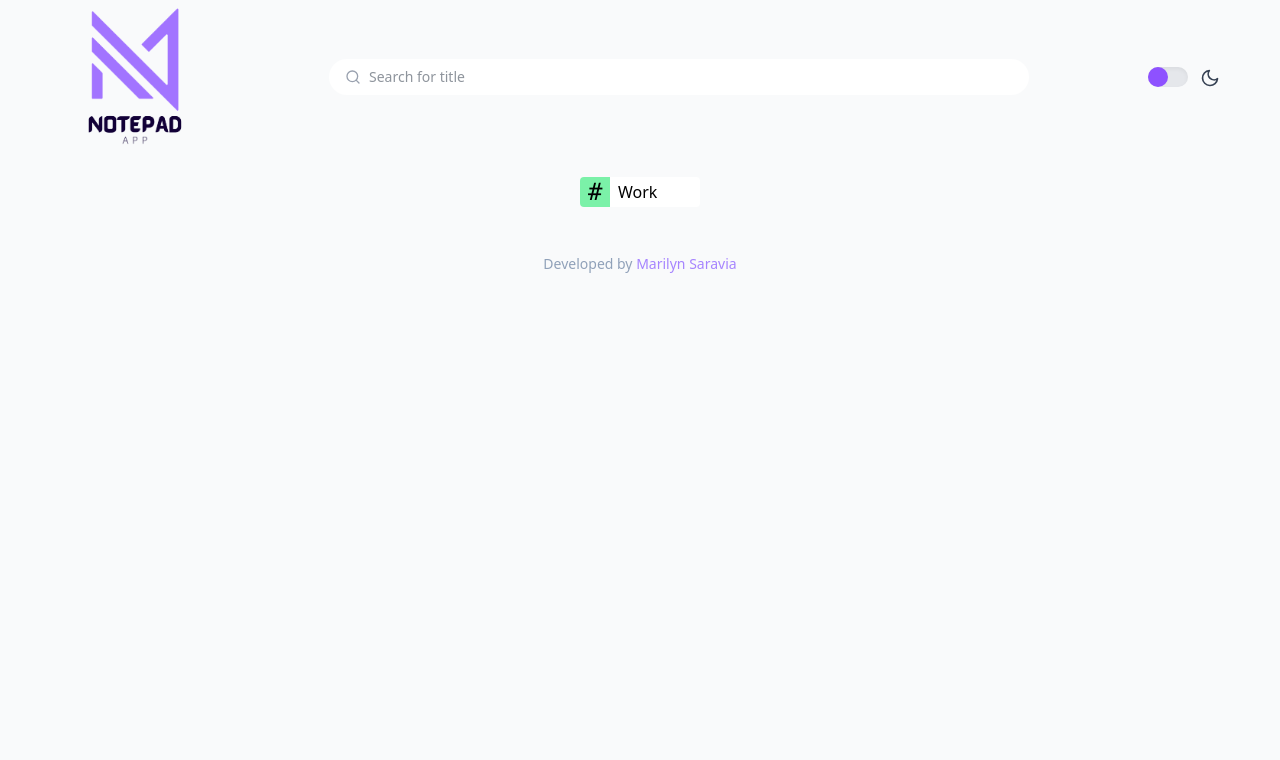
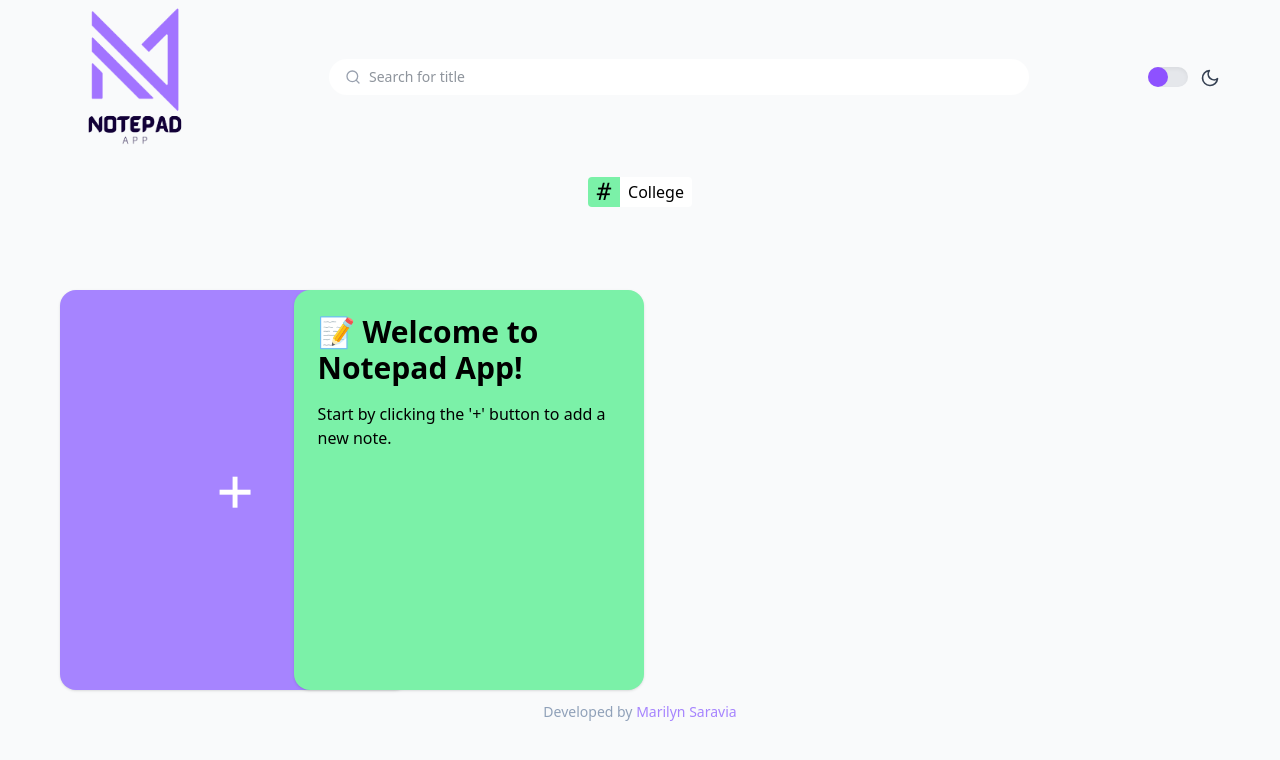
Before and after one commit to marilynsaravia/Notepad-App, a React (Vite) app: page / in a window 1280 px wide. Shown: the top 760 px of the page. Built offline with nearby package versions, Linux system fonts and the light colour scheme.

Commit message:
Display notes and categories dynamically from JSON data

```diff
--- a/src/components/Categories.jsx
+++ b/src/components/Categories.jsx
@@ -1,16 +1,29 @@
+import notes from '../data/notes.json';
+
 const Categories = () => {
-    return (
-        <div className='w-full h-[100px] flex justify-center items-center px-12'>
-            <div className="w-[120px] h-[30px] flex justify-start items-center bg-white dark:bg-gray-700 dark:text-slate-400 rounded-sm ">
-                <div className="max-w-1/4 h-full text-center items-center flex bg-green-300 px-2 rounded-bl-sm rounded-tl-sm text-2xl font-mono dark:text-gray-700">#</div>
-                <div className="w-auto">
-                    <p className="text-left px-2 text-base">
-                        Work {/*Temporal category for layout/testing purposes*/}
-                    </p>
-                </div>
-            </div>
+  // 1. Extract all categories
+  const allCategories = notes.map(note => note.category).filter(Boolean);
+
+  // 2. Remove duplicates
+  const uniqueCategories = [...new Set(allCategories)];
+
+  return (
+    <div className='w-full h-[100px] flex gap-2 justify-center items-center px-12'>
+      {uniqueCategories.length > 0 && uniqueCategories.map((category, index) => (
+        <div
+          key={index}
+          className="w-auto h-[30px] flex justify-start items-center bg-white dark:bg-gray-700 dark:text-gray-300 rounded-sm"
+        >
+          <div className="w-8 h-full flex items-center justify-center bg-green-300 rounded-bl-sm rounded-tl-sm text-2xl font-mono dark:text-gray-700">
+            #
+          </div>
+          <div className="w-auto">
+            <p className="text-left px-2 text-base capitalize">{category}</p>
+          </div>
         </div>
-    )
-}
+      ))}
+    </div>
+  );
+};
 
-export default Categories
+export default Categories;
--- a/src/components/Footer.jsx
+++ b/src/components/Footer.jsx
@@ -19,4 +19,4 @@ const Footer = () => {
   );
 };
 
-export default Footer
+export default Footer;
--- a/src/components/Notes.jsx
+++ b/src/components/Notes.jsx
@@ -1,8 +1,30 @@
+import notes from '../data/notes.json';
+
 const Notes = () => {
+
   return (
-    <div>
+    <div className="w-full h-auto grid grid-cols-5 px-12 gap-2 mt-12">
+
+      {/* Card reserved for adding a new note */}
+      <div className="w-[350px] h-[400px] bg-violet-400 rounded-2xl shadow-sm hover:bg-violet-300 active:bg-violet-300">
+        <button className="w-full h-full cursor-pointer bg-transparent flex justify-center items-center text-6xl text-white font-mono">+</button>
+      </div>
+
+      {/* Render the rest of the notes */}
+      {notes.map((note) => (
+        <div
+          key={note.id}
+          className={`w-[350px] h-[400px] bg-${note.color} rounded-2xl shadow-sm p-6 flex flex-col justify-between`}
+        >
+          <div>
+            <h2 className="text-3xl font-semibold">{note.title}</h2>
+            <p className="mt-4 text-base">{note.description}</p>
+          </div>
+        </div>
+      ))}
+
     </div>
-  )
-}
+  );
+};
 
-export default Notes
+export default Notes;
--- a/src/data/notes.json
+++ b/src/data/notes.json
@@ -1,9 +1,9 @@
 [
   {
-    "Id": 1,
-    "Title": "📝 Welcome to Notepad App!",
-    "Description": "Start by clicking the '+' button to add a new note.",
-    "Category": "Work"
+    "id": 0,
+    "title": "📝 Welcome to Notepad App!",
+    "description": "Start by clicking the '+' button to add a new note.",
+    "category": "College",
+    "color":"green-300"
   }
-
 ]
```
Also changed, not shown: src/components/Navbar.jsx (+15 -15 lines).
